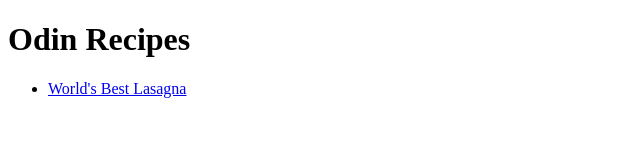
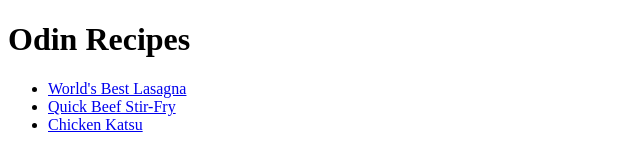
Before and after one commit to Kilbi07/odin-recipes, a plain HTML site: page index.html in a window 1280 px wide. Shown: the whole page, without its empty margins (0-640 px from the left). Drawn offline with Linux system fonts and the light colour scheme.

Commit message:
Feat: add links to other recipes in index.html

```diff
--- a/index.html
+++ b/index.html
@@ -8,6 +8,8 @@
     <h1>Odin Recipes</h1>
     <ul>
         <li><a href="./recipes/lasagna.html">World's Best Lasagna</a></li>
+        <li><a href="./recipes/Quick-Beef-Stir-Fry.html">Quick Beef Stir-Fry</a></li>
+        <li><a href="./recipes/Chicken-Katsu.html">Chicken Katsu</a></li>
     </ul>
 </body>
 </html>
```
